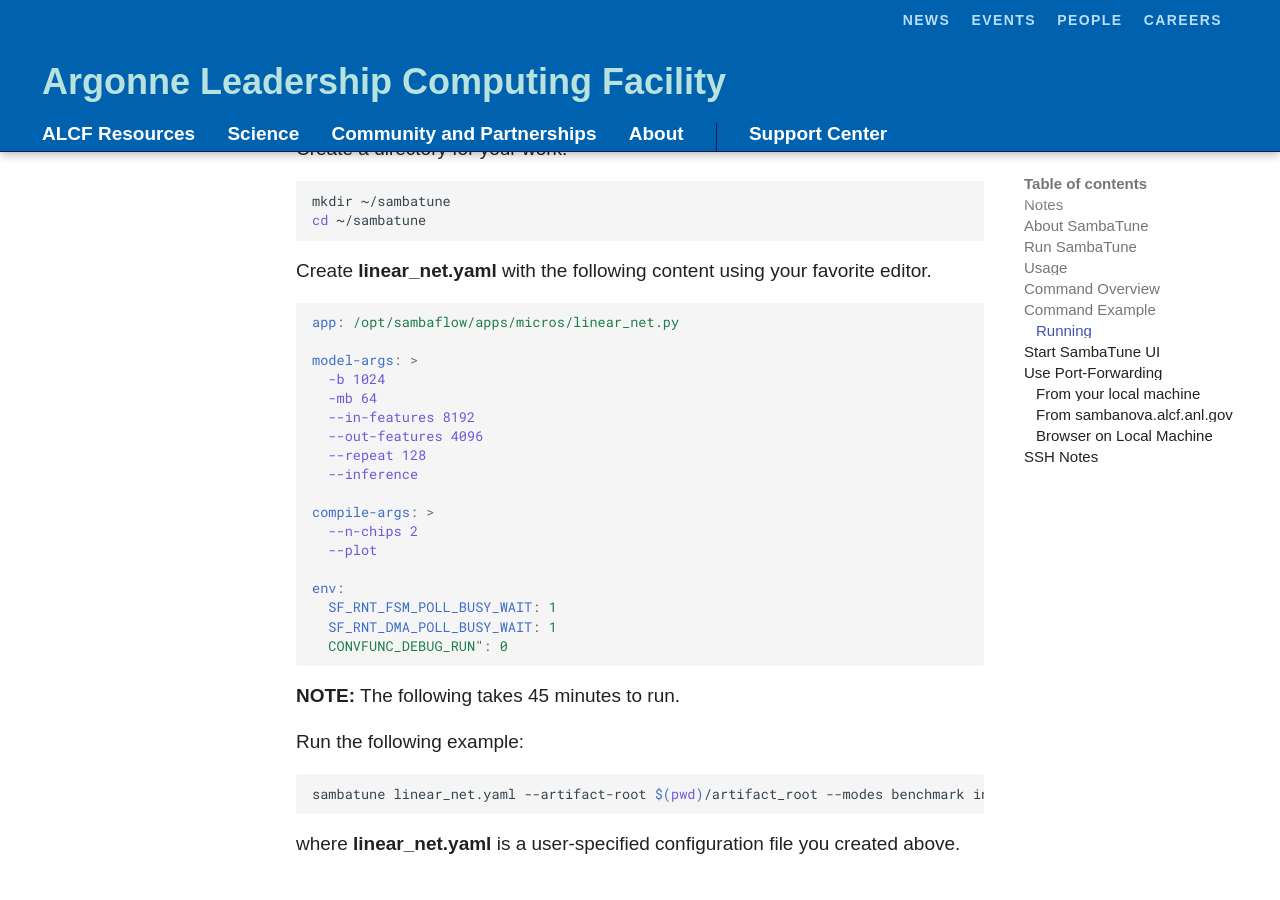
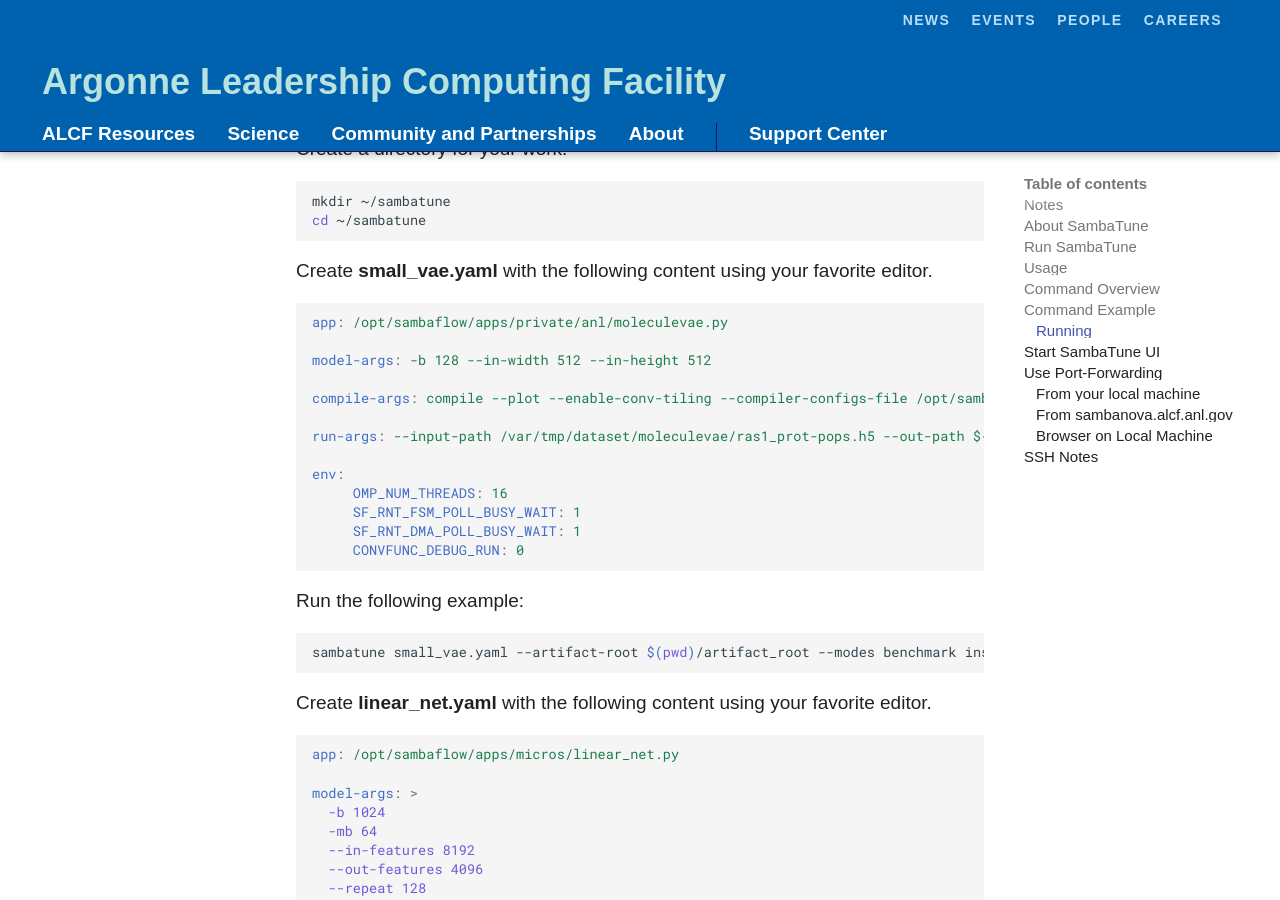
Before and after one commit to argonne-lcf/ai-testbed-userdocs, an MkDocs documentation site: the page built from docs/sambanova/SambaTune-User-Guide.md, in a window 1280 px wide and 900 px high, scrolled down 2683 px. Built offline with MkDocs 1.6.1 and Material for MkDocs 9.7.7, drawn with Linux system fonts in a browser that asks for light colours; some web fonts are replaced; comment, search, counter and statistics services are not loaded.

Commit message:
Added small_vae.yaml for SN.

````diff
--- a/docs/sambanova/SambaTune-User-Guide.md
+++ b/docs/sambanova/SambaTune-User-Guide.md
@@ -118,6 +118,30 @@
 ```bash
 mkdir ~/sambatune
 cd ~/sambatune
+```
+
+Create **small_vae.yaml** with the following content using your favorite editor.
+
+```yaml
+app: /opt/sambaflow/apps/private/anl/moleculevae.py
+
+model-args: -b 128 --in-width 512 --in-height 512
+
+compile-args: compile --plot --enable-conv-tiling --compiler-configs-file /opt/sambaflow/apps/private/anl/moleculevae/compiler_configs_conv.json --mac-v2 --mac-human-decision /opt/sambaflow/apps/private/anl/moleculevae/symmetric_human_decisions_tiled_v2.json
+
+run-args: --input-path /var/tmp/dataset/moleculevae/ras1_prot-pops.h5 --out-path ${HOME}/moleculevae_out --model-id 0 --epochs 10
+
+env:
+     OMP_NUM_THREADS: 16
+     SF_RNT_FSM_POLL_BUSY_WAIT: 1
+     SF_RNT_DMA_POLL_BUSY_WAIT: 1
+     CONVFUNC_DEBUG_RUN: 0
+```
+
+Run the following example:
+
+```bash
+sambatune small_vae.yaml --artifact-root $(pwd)/artifact_root --modes benchmark instrument run
 ```
 
 Create **linear_net.yaml** with the following content using your favorite editor.
````
